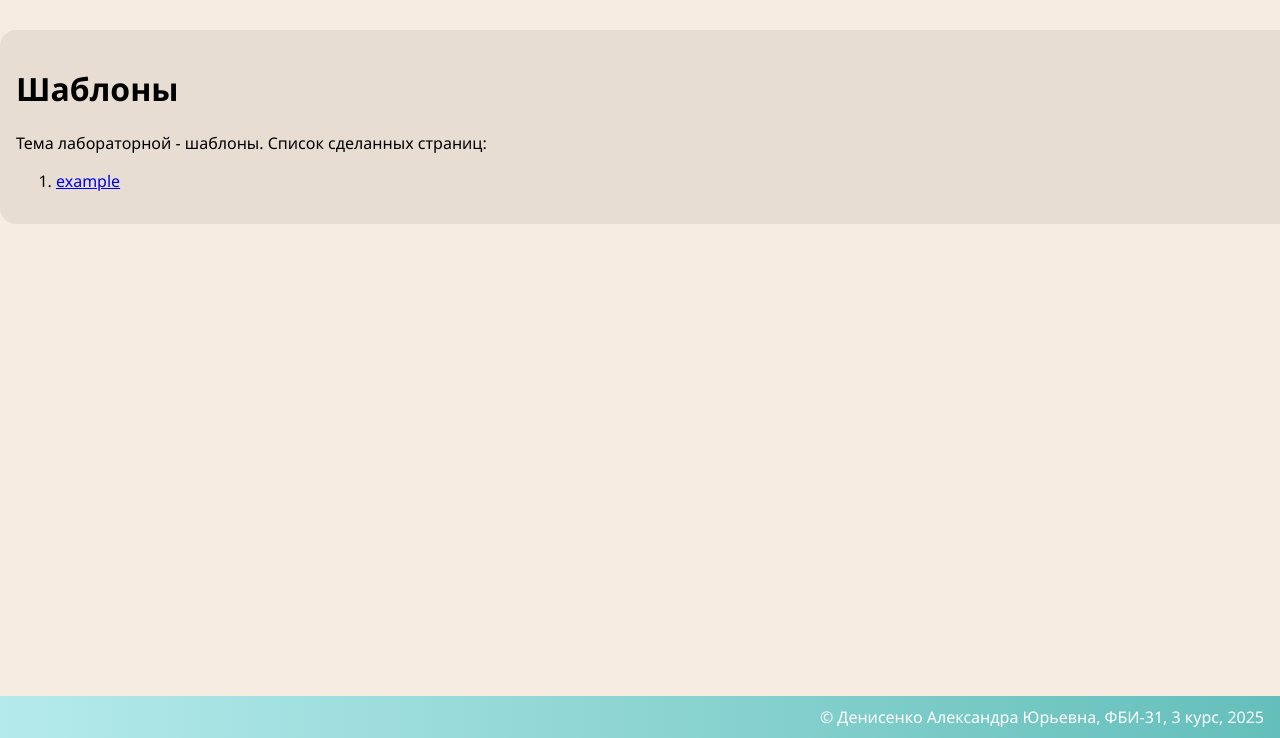
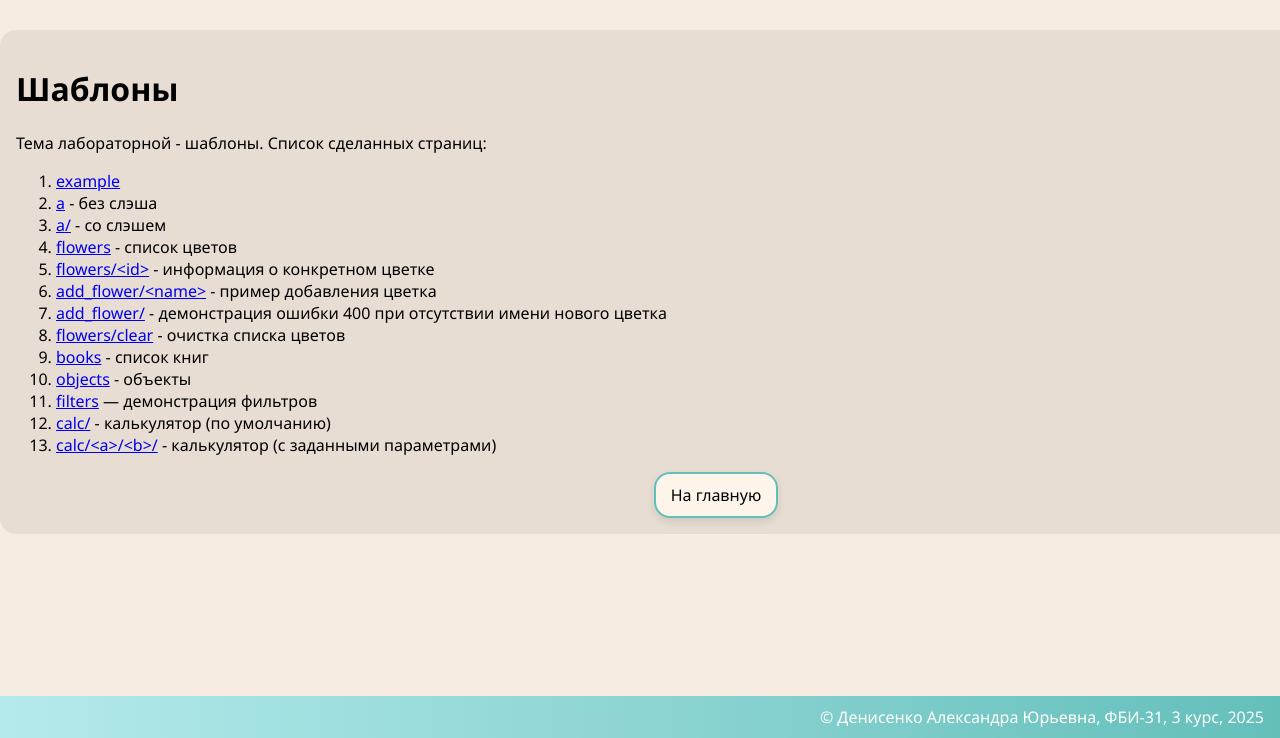
Before and after one commit to nesssai/web-back-labs, a Flask app: page /lab2/ in a window 1280 px wide; the page is wider, and only the part inside the window is pictured. Shown: the part 62-800 px from the top of that part. Run offline with Flask 3, Linux system fonts and the light colour scheme.

Commit message:
Добавление ссылок

```diff
--- a/app.py
+++ b/app.py
@@ -83,6 +83,7 @@ def index():
                 <div>
                     <ul>
                         <li><a href="/lab1">Первая лабораторная</a></li>
+                        <li><a href="/lab2/">Вторая лабораторная</a></li>
                     </ul>
                 </div>
 
--- a/templates/base.html
+++ b/templates/base.html
@@ -5,6 +5,24 @@
     <meta name="viewport" content="width=device-width, initial-scale=1.0">
     <title>Денисенко Александра Юрьевна. {% block lab %}{% endblock %}</title>
     <link rel="stylesheet" href="{{ url_for('static', filename='main.css') }}">
+    <style>
+        .button-link {
+            display: inline-block;
+            padding: 10px 15px;
+            border-radius: 16px;
+            border: 2px solid #64bfba;
+            background-color: #fdf4ea;
+            color: black;
+            text-decoration: none;
+            box-shadow: 0 4px 8px rgba(0, 0, 0, 0.096);
+            cursor: pointer;
+            transition: background-color 0.3s;
+        }
+
+        .button-link:hover {
+            background-color: #b5eaec;
+        }
+    </style>
 </head>
 <body>
     <header>
@@ -13,6 +31,14 @@
 
     <main>
         {% block main %}{% endblock %}
+
+        <div style="display: flex; align-items: center; justify-content: center; margin-top: 14px;">
+            <nav>
+                <a href="{{ url_for('index') }}" class="button-link">
+                    На главную
+                </a>
+            </nav>
+        </div>
     </main>
 
     <footer>
--- a/templates/lab2.html
+++ b/templates/lab2.html
@@ -6,10 +6,48 @@
 {# основной контент: #}
 {% block main %}
     <h1>Шаблоны</h1>
+
     <div>Тема лабораторной - шаблоны. Список сделанных страниц:</div>
+
     <ol>
         <li>
             <a href="/lab2/example">example</a>
         </li>
+        <li>
+            <a href="{{ url_for('a') }}">a</a> - без слэша
+        </li>
+        <li>
+            <a href="{{ url_for('a2') }}">a/</a> - со слэшем
+        </li>
+        <li>
+            <a href="{{ url_for('flowers_all') }}">flowers</a> - список цветов
+        </li>
+        <li>
+            <a href="{{ url_for('flowers', flower_id=0) }}">flowers/&lt;id&gt;</a> - информация о конкретном цветке
+        </li>
+        <li>
+            <a href="{{ url_for('add_flower', name='Ирис') }}">add_flower/&lt;name&gt;</a> - пример добавления цветка
+        </li>
+        <li>
+            <a href="{{ url_for('add_flower_missing') }}">add_flower/</a> - демонстрация ошибки 400 при отсутствии имени нового цветка
+        </li>
+        <li>
+            <a href="{{ url_for('clear_flowers') }}">flowers/clear</a> - очистка списка цветов
+        </li>
+        <li>
+            <a href="{{ url_for('show_books') }}">books</a> - список книг
+        </li>
+        <li>
+            <a href="{{ url_for('show_objects') }}">objects</a> - объекты
+        </li>
+        <li>
+            <a href="{{ url_for('filters') }}">filters</a> — демонстрация фильтров
+        </li>
+        <li>
+            <a href="{{ url_for('calc_default') }}">calc/</a> - калькулятор (по умолчанию)
+        </li>
+        <li>
+            <a href="{{ url_for('calc_ab', a=3, b=2) }}">calc/&lt;a&gt;/&lt;b&gt;/</a> - калькулятор (с заданными параметрами)
+        </li>
     </ol>
 {% endblock %}
```
Lines whose indentation alone changed are shown as unchanged.
